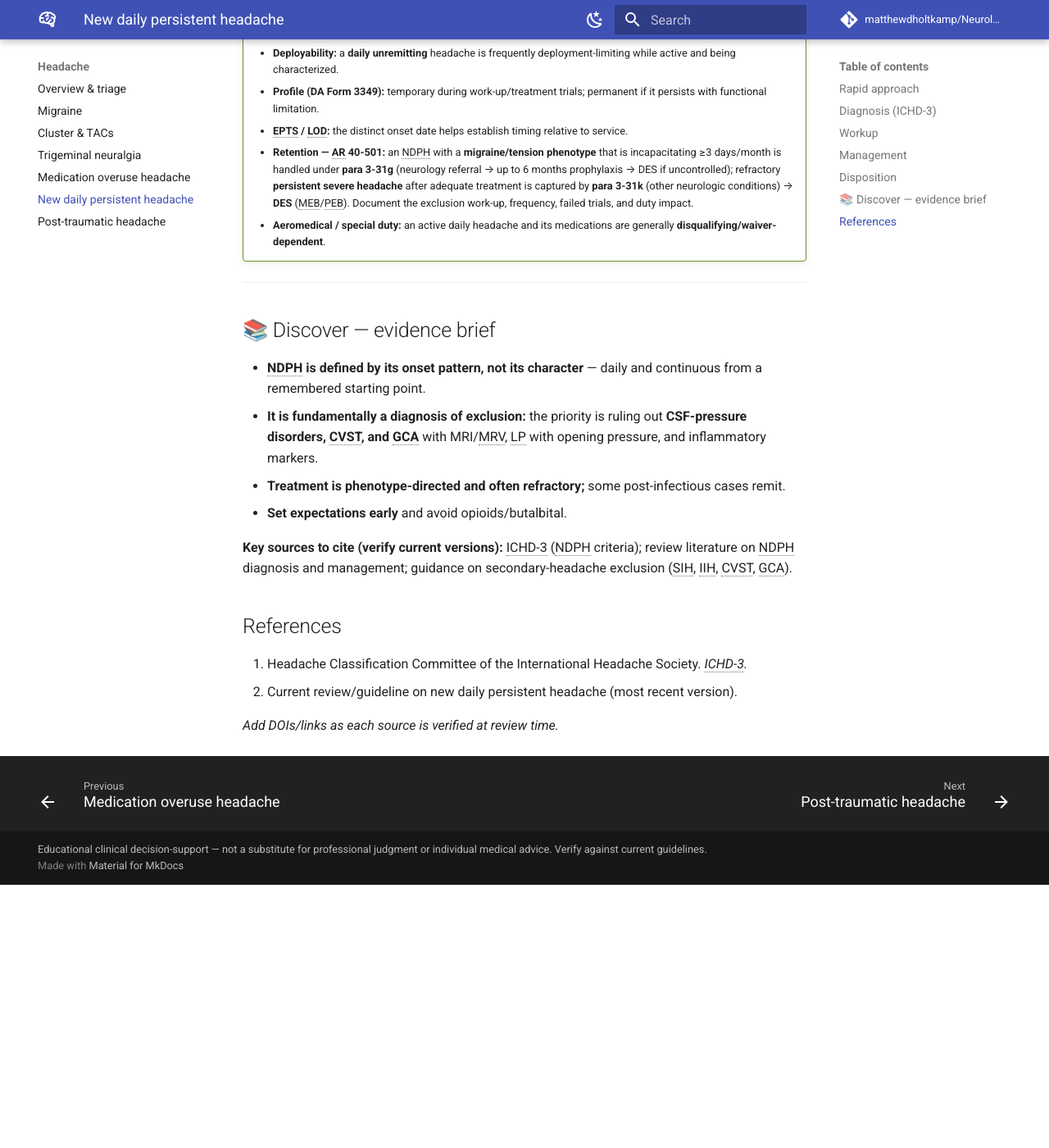
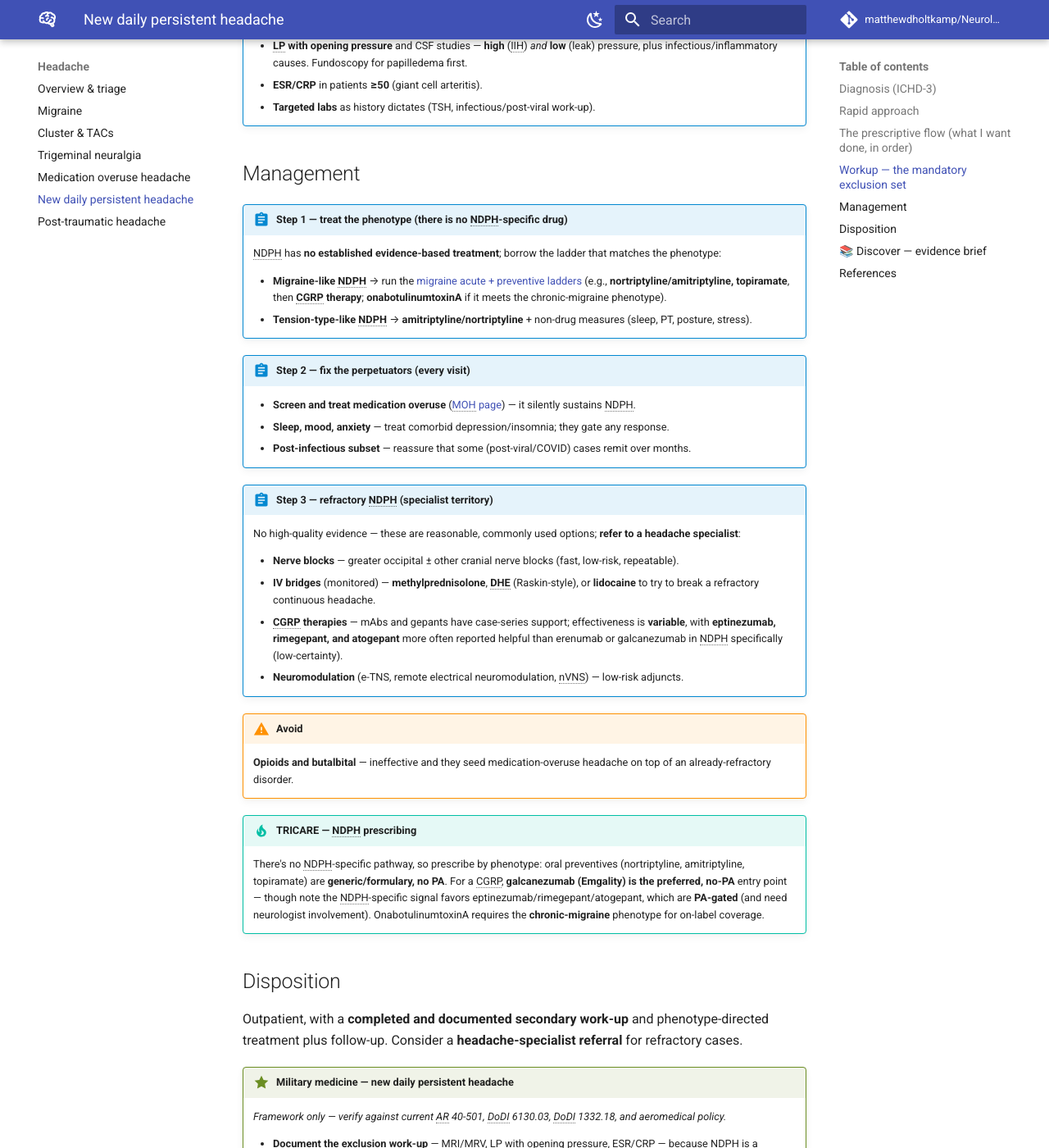
Before and after one commit to matthewdholtkamp/Neurology, an MkDocs documentation site: the page built from docs/headache/new-daily-persistent.md, in a window 1280 px wide and 1400 px high, scrolled down 1957 px. Shown: the whole window at 82% size. Built offline with MkDocs 1.6.1 and Material for MkDocs 9.7.7, drawn with Linux system fonts in a browser that asks for light colours; comment, search, counter and statistics services are not loaded; before the commit the page ends 3036 px from its top, so only the background shows below that; some of the changed text lies outside the part shown.

Commit message:
Rebuild NDPH page into tiered prescriptive style
Prescriptive 'what I want done, in order' flow; mandatory exclusion work-up as
an order set (MRI/MRV, MRI spine, LP with opening pressure, ESR/CRP); tiered
treatment: Step 1 phenotype-directed ladders, Step 2 fix perpetuators, Step 3
refractory options (nerve blocks, IV bridges, CGRP with NDPH-specific signal,
neuromodulation). TRICARE note, honest expectation-setting, linked references
(Continuum 2024, tertiary-center series).

Co-Authored-By: Claude Fable 5 <noreply@anthropic.com>

```diff
--- a/docs/headache/new-daily-persistent.md
+++ b/docs/headache/new-daily-persistent.md
@@ -3,7 +3,7 @@
 <span class="reviewed-stamp">Last reviewed: July 2026</span>
 
 **One-liner:** a headache that is **daily and unremitting from the moment of onset** — the patient
-can often name the **exact day** it started — persisting **> 3 months**, in someone **without a
+can often name the **exact day** it started — persisting **>3 months**, in someone **without a
 prior significant headache history**. It is a **diagnosis of exclusion**, and the exclusion work is
 the whole game.
 
@@ -17,46 +17,101 @@ the whole game.
     | **Cerebral venous sinus thrombosis** | MRV / CTV |
     | **Giant cell arteritis** (older patients) | ESR/CRP |
     | Cervicogenic / craniocervical | Cervical exam, imaging |
-    | Infectious / post-infectious (incl. post-viral) | History, targeted labs/LP |
+    | Infectious / post-infectious (incl. post-viral/COVID) | History, targeted labs/LP |
     | Sphenoid sinusitis, intracranial mass | MRI |
+
+## Diagnosis (ICHD-3)
+
+Persistent headache, **daily and continuous from onset (or within 24 h)**, present **>3 months**,
+not better accounted for by another diagnosis. Many patients report a **trigger around onset** — an
+infection (classically viral), a stressful life event, or surgery.
 
 ## Rapid approach
 
-1. **Confirm the ICHD-3 profile:** daily and continuous **within 24 hours of onset**, present
-   **> 3 months**, distinct remembered start, no prior chronic headache.
-2. **Exclude secondary causes** (table above) — **MRI/MRV + LP with opening pressure** are the
-   high-yield tests.
+1. **Confirm the ICHD-3 profile:** daily and continuous within 24 h of a **distinct remembered
+   onset**, present >3 months, no prior chronic headache.
+2. **Exclude secondary causes** — **MRI/MRV + LP with opening pressure** are the high-yield tests.
 3. **Classify the phenotype** (migraine-like vs tension-type-like) once secondary causes are out.
 4. **Treat by phenotype** and **set realistic expectations** — NDPH is often refractory.
 
-## Diagnosis (ICHD-3)
+---
 
-Persistent headache, **daily from onset (or within 24 h)**, present **> 3 months**, not better
-accounted for by another diagnosis. Many patients report a **trigger around onset** — an infection
-(classically viral), a stressful life event, or surgery.
+## The prescriptive flow (what I want done, in order)
 
-## Workup
+1. **Confirm the onset pattern** (daily-from-a-remembered-day, >3 months, no prior headache history).
+2. **Complete the exclusion work-up** (order set below) — this is the deliverable that lets the
+   diagnosis stand and that any board will scrutinize.
+3. **Classify the phenotype:** migraine-like or tension-type-like.
+4. **Treat by phenotype** — run the matching preventive/acute ladder (Step 1).
+5. **Fix perpetuators:** sleep, mood, and **medication overuse** (screen every visit).
+6. **Set expectations honestly** up front — many cases are refractory; some post-infectious cases
+   remit.
+7. **Refractory?** Bridges, nerve blocks, CGRP therapy, neuromodulation, **headache-specialist
+   referral** (Step 3).
 
-The most thorough of the primary-headache work-ups: **MRI brain (± spine), MRV/CTV, LP with
-opening pressure**, and **ESR/CRP** in older patients. Normal studies are what allow the diagnosis
-to stand.
+## Workup — the mandatory exclusion set
+
+!!! orderset "Order the whole exclusion work-up (normal studies are what let NDPH stand)"
+    This is the most thorough of the primary-headache work-ups. Do it once, completely:
+
+    - **MRI brain with and without contrast** (mass, sinus disease, SIH signs — pachymeningeal
+      enhancement, brain sag).
+    - **MRV or CTV** — cerebral venous sinus thrombosis.
+    - **MRI spine** if a **CSF leak** is suspected (postural component).
+    - **LP with opening pressure** and CSF studies — **high** (IIH) *and* **low** (leak) pressure,
+      plus infectious/inflammatory causes. Fundoscopy for papilledema first.
+    - **ESR/CRP** in patients **≥50** (giant cell arteritis).
+    - **Targeted labs** as history dictates (TSH, infectious/post-viral work-up).
 
 ## Management
 
-- **Treat the phenotype:** migraine-like NDPH → the [migraine](migraine.md) preventive/acute
-  ladder; tension-type-like → amitriptyline and non-drug measures.
-- **Address perpetuators:** sleep, mood, medication overuse (screen every visit).
-- **Set expectations:** NDPH is notoriously treatment-resistant; some post-infectious cases remit,
-  others persist — honesty up front helps.
-- **Avoid opioids/butalbital.**
+!!! orderset "Step 1 — treat the phenotype (there is no NDPH-specific drug)"
+    NDPH has **no established evidence-based treatment**; borrow the ladder that matches the
+    phenotype:
+
+    - **Migraine-like NDPH** → run the [migraine acute + preventive ladders](migraine.md) (e.g.,
+      **nortriptyline/amitriptyline, topiramate**, then **CGRP therapy**; **onabotulinumtoxinA** if
+      it meets the chronic-migraine phenotype).
+    - **Tension-type-like NDPH** → **amitriptyline/nortriptyline** + non-drug measures (sleep, PT,
+      posture, stress).
+
+!!! orderset "Step 2 — fix the perpetuators (every visit)"
+    - **Screen and treat medication overuse** ([MOH page](medication-overuse.md)) — it silently
+      sustains NDPH.
+    - **Sleep, mood, anxiety** — treat comorbid depression/insomnia; they gate any response.
+    - **Post-infectious subset** — reassure that some (post-viral/COVID) cases remit over months.
+
+!!! orderset "Step 3 — refractory NDPH (specialist territory)"
+    No high-quality evidence — these are reasonable, commonly used options; **refer to a headache
+    specialist**:
+
+    - **Nerve blocks** — greater occipital ± other cranial nerve blocks (fast, low-risk, repeatable).
+    - **IV bridges** (monitored) — **methylprednisolone**, **DHE** (Raskin-style), or **lidocaine**
+      to try to break a refractory continuous headache.
+    - **CGRP therapies** — mAbs and gepants have case-series support; effectiveness is **variable**,
+      with **eptinezumab, rimegepant, and atogepant** more often reported helpful than erenumab or
+      galcanezumab in NDPH specifically (low-certainty).
+    - **Neuromodulation** (e-TNS, remote electrical neuromodulation, nVNS) — low-risk adjuncts.
+
+!!! warning "Avoid"
+    **Opioids and butalbital** — ineffective and they seed medication-overuse headache on top of an
+    already-refractory disorder.
+
+!!! tip "TRICARE — NDPH prescribing"
+    There's no NDPH-specific pathway, so prescribe by phenotype: oral preventives (nortriptyline,
+    amitriptyline, topiramate) are **generic/formulary, no PA**. For a CGRP, **galcanezumab
+    (Emgality) is the preferred, no-PA** entry point — though note the NDPH-specific signal favors
+    eptinezumab/rimegepant/atogepant, which are **PA-gated** (and need neurologist involvement).
+    OnabotulinumtoxinA requires the **chronic-migraine** phenotype for on-label coverage.
 
 ## Disposition
 
-Outpatient, with a completed secondary work-up documented and phenotype-directed treatment plus
-follow-up. Consider a headache-specialist referral for refractory cases.
+Outpatient, with a **completed and documented secondary work-up** and phenotype-directed treatment
+plus follow-up. Consider a **headache-specialist referral** for refractory cases.
 
 !!! military "Military medicine — new daily persistent headache"
-    *Framework only — verify against current AR 40-501, DoDI 1332.18, and aeromedical policy.*
+    *Framework only — verify against current AR 40-501, DoDI 6130.03, DoDI 1332.18, and aeromedical
+    policy.*
 
     - **Document the exclusion work-up** — MRI/MRV, LP with opening pressure, ESR/CRP — because
       NDPH is a diagnosis of exclusion and any board will scrutinize the work-up.
@@ -80,16 +135,29 @@ follow-up. Consider a headache-specialist referral for refractory cases.
 - **NDPH is defined by its onset pattern, not its character** — daily and continuous from a
   remembered starting point.
 - **It is fundamentally a diagnosis of exclusion:** the priority is ruling out **CSF-pressure
-  disorders, CVST, and GCA** with MRI/MRV, LP with opening pressure, and inflammatory markers.
-- **Treatment is phenotype-directed and often refractory;** some post-infectious cases remit.
-- **Set expectations early** and avoid opioids/butalbital.
+  disorders (SIH/IIH), CVST, and GCA** with MRI/MRV, LP with opening pressure, and inflammatory
+  markers.
+- **There is no NDPH-specific, evidence-based drug.** Treatment is **phenotype-directed** and often
+  refractory; **CGRP therapies help some** (eptinezumab/rimegepant/atogepant reported more often
+  effective — low certainty); some **post-infectious** cases remit.
+- **Set expectations early**, fix perpetuators (sleep, mood, medication overuse), and **avoid
+  opioids/butalbital**.
 
-**Key sources to cite (verify current versions):** ICHD-3 (NDPH criteria); review literature on
-NDPH diagnosis and management; guidance on secondary-headache exclusion (SIH, IIH, CVST, GCA).
+**Key sources:** ICHD-3 (NDPH criteria); *Continuum* 2024 review of NDPH; tertiary-center real-world
+series; guidance on secondary-headache exclusion (SIH, IIH, CVST, GCA).
 
 ## References
 
 1. Headache Classification Committee of the International Headache Society. *ICHD-3.*
-2. Current review/guideline on new daily persistent headache (most recent version).
+2. [*New Daily Persistent Headache.* Continuum (Minneap Minn). 2024](https://continuum.aan.com/doi/10.1212/CON.0000000000001398).
+3. Linnet A, et al. [*Challenges in the management of NDPH at a tertiary headache center — a
+   retrospective real-world study.* Headache. 2024](https://headachejournal.onlinelibrary.wiley.com/doi/10.1111/head.14715).
+4. **TRICARE / DoD Uniform Formulary:** phenotype-directed oral preventives generic/formulary;
+   galcanezumab (Emgality) preferred/no-PA; other CGRP agents PA + neurologist. *Verify at the
+   TRICARE Formulary Search.*
 
-*Add DOIs/links as each source is verified at review time.*
+*Verified July 2026: NDPH remains a clinical diagnosis of exclusion with **no established
+evidence-based treatment**; management is phenotype-directed (migraine or tension-type ladders), CGRP
+therapies help a subset with variable effect, and the secondary-headache exclusion set (MRI/MRV, LP
+with opening pressure, ESR/CRP) is the diagnostic core. Service-specific aeromedical/retention
+specifics warrant confirmation before final sign-off.*
```
